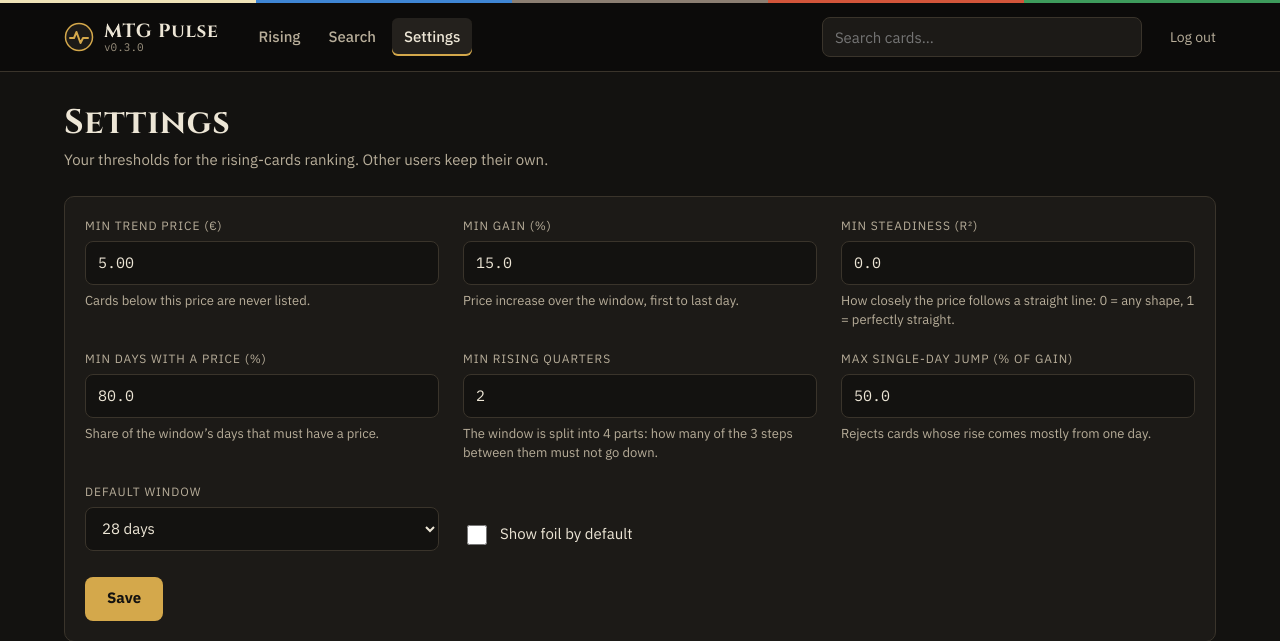
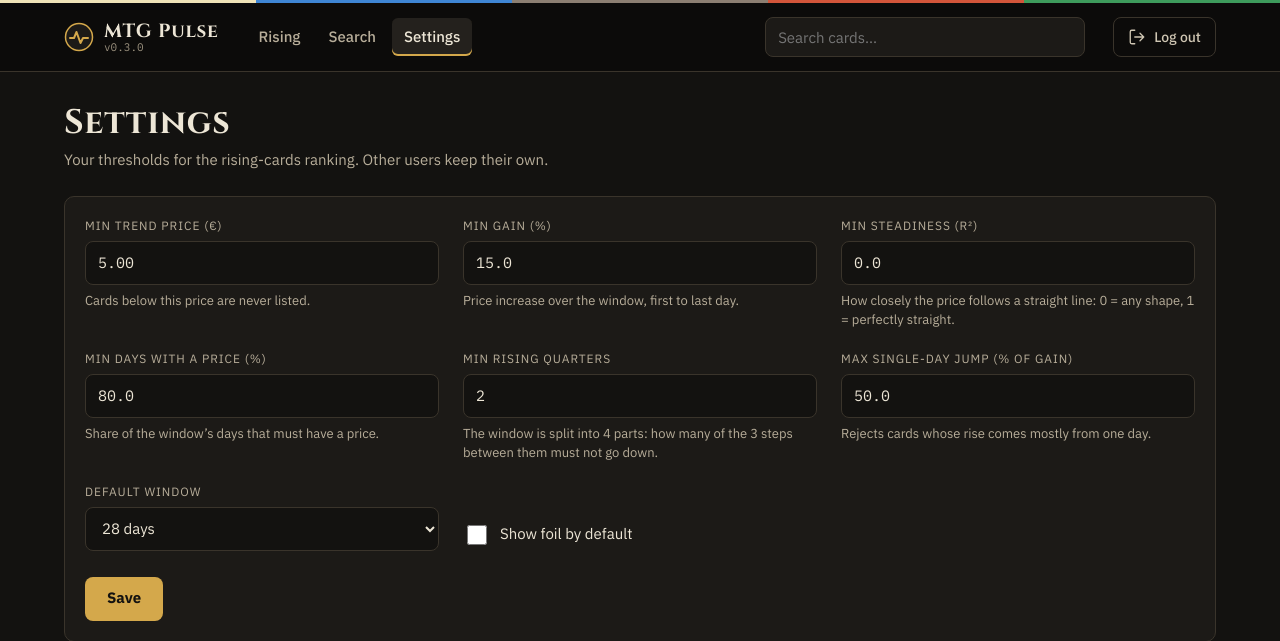
Before and after one commit to gab-25/mtg_pulse, a Django app: page /settings/ in a window 1280 px wide. Shown: the top 641 px of the page. Run offline with Django 5.2, Linux system fonts and the light colour scheme; the visitor is signed in with stand-in values (Sample User, id 1); data comes from the database, SQL or seed files in the repository; parts of the project's set-up code (start-up, migrations or seed data) failed here and were passed over; some libraries are stand-ins or nearby versions.

Commit message:
Show the logout as an icon button on the right of the top bar
Co-Authored-By: Claude Opus 5.5 (1M context) <noreply@anthropic.com>
Claude-Session: https://claude.ai/code/session_01T6f8iKPNXoW7eqqdhFoEnP

```diff
--- a/theme/static/theme/style.css
+++ b/theme/static/theme/style.css
@@ -37,8 +37,10 @@ h2 { font-size: 19px; margin: 0; }
 .nav a[aria-current="page"] { color: var(--fg); background: var(--surface-2); box-shadow: inset 0 -2px 0 var(--gold); }
 .nav-search { display: flex; flex: 0 1 320px; min-width: 200px; }
 .nav-search input { flex: 1; min-width: 0; height: 40px; }
-.link-button { border: 0; background: none; padding: 0; color: var(--muted); font: inherit; font-size: 14px; cursor: pointer; }
-.link-button:hover { color: var(--fg); }
+.logout { margin-left: auto; }
+.logout-button { display: inline-flex; align-items: center; justify-content: center; gap: 8px; min-width: 40px; height: 40px; padding: 0 14px; border: 1px solid var(--line); border-radius: 8px; background: transparent; color: var(--fg-2); font: inherit; font-size: 14px; font-weight: 500; cursor: pointer; }
+.logout-button:hover { background: var(--surface-2); color: var(--fg); }
+@media (max-width: 640px) { .logout-button { padding: 0; } }
 
 /* Forms */
 input, select { font: inherit; color: var(--fg); background: var(--bg); border: 1px solid var(--line); border-radius: 8px; padding: 0 12px; height: 44px; }
--- a/theme/templates/base.html
+++ b/theme/templates/base.html
@@ -29,7 +29,12 @@
       </form>
       {% endif %}
       {% endwith %}
-      <form action="{% url 'logout' %}" method="post">{% csrf_token %}<button class="link-button">Log out</button></form>
+      <form class="logout" action="{% url 'logout' %}" method="post">{% csrf_token %}
+        <button class="logout-button" aria-label="Log out">
+          <svg width="18" height="18" viewBox="0 0 24 24" fill="none" aria-hidden="true"><path d="M9 21H5a2 2 0 0 1-2-2V5a2 2 0 0 1 2-2h4M16 17l5-5-5-5M21 12H9" stroke="currentColor" stroke-width="1.75" stroke-linecap="round" stroke-linejoin="round"/></svg>
+          <span class="hide-sm">Log out</span>
+        </button>
+      </form>
     </div>
   </header>
   <main>{% block content %}{% endblock %}</main>
```
